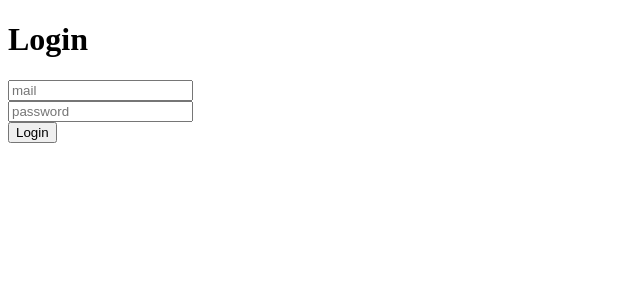
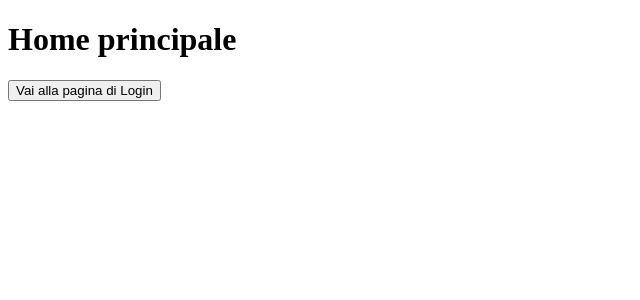
Before and after one commit to GiulianoLonero/WebProject, a React (Create React App) app in the folder frontend/: page / in a window 1280 px wide. Shown: the top 300 px of the page, without its empty margins (0-640 px from the left). Built offline with nearby package versions, Linux system fonts and the light colour scheme.

Commit message:
Added Rerendering logic

```diff
--- a/frontend/package.json
+++ b/frontend/package.json
@@ -11,6 +11,7 @@
     "react": "^19.2.6",
     "react-dom": "^19.2.6",
     "react-icons": "^5.6.0",
+    "react-router-dom": "^7.15.1",
     "react-scripts": "5.0.1",
     "web-vitals": "^2.1.4"
   },
--- a/frontend/src/App.js
+++ b/frontend/src/App.js
@@ -1,11 +1,18 @@
+import React from "react";
 import LoginForm from "./Components/LoginForm/LoginForm";
+import Home from "./Components/Home/Home";
+import { ReactRoute } from "./Components/ReactRouter";
+import { BrowserRouter, Routes, Route, Navigate } from 'react-router-dom';
 
 
 function App() {
   return (
-    <div>
-      <LoginForm />
-    </div>
+    <BrowserRouter>
+      <Routes>
+        <Route path = "/login" element={<LoginForm/>}></Route>
+        <Route path = "/" element={<Home/>}></Route>
+      </Routes>
+    </BrowserRouter>
   );
 }
 
--- /dev/null
+++ b/frontend/src/Components/Home/Home.jsx
@@ -0,0 +1,33 @@
+import React from "react";
+import { useAuth } from "../../hooks/useAuth";
+import { useNavigate } from "react-router-dom";
+
+const Home = function(){
+    const { user, isAuth, logout } = useAuth();
+    const navigate = useNavigate();
+
+    const handleLogout = () => {
+        logout();
+    };
+
+    return(
+        <div>
+            {isAuth ? (
+                <div>
+                    <h1>Pagina di utente loggato</h1>
+                    <p>Sei loggato come: <b>{user?.mail}</b></p>
+                    <button onClick={handleLogout}>Logout</button>
+                </div>
+            ):(
+                <div>
+                    <h1>Home principale</h1>
+                    <button onClick={() => navigate('/login')}>
+                            Vai alla pagina di Login
+                        </button>
+                </div>
+            )}
+        </div>
+    );
+}
+
+export default Home;
--- a/frontend/src/Components/LoginForm/LoginForm.jsx
+++ b/frontend/src/Components/LoginForm/LoginForm.jsx
@@ -2,6 +2,7 @@ import React, { useState } from 'react';
 import "./LoginForm.css";
 import axios from "axios";
 import {useAuth } from "../../hooks/useAuth"
+import { useNavigate } from 'react-router-dom';
 
 
 function InputBox({type, placeholder, value, onChange}) {
@@ -18,7 +19,7 @@ function InputBox({type, placeholder, value, onChange}) {
     );
 }
 
-const handleSubmit = async (e, email, password, setErrorMessage, loginGlobal) => {
+const handleSubmit = async (e, email, password, setErrorMessage, loginGlobal, navigate) => {
     e.preventDefault();
     setErrorMessage("");
     try {
@@ -31,12 +32,15 @@ const handleSubmit = async (e, email, password, setErrorMessage, loginGlobal) =>
                 withCredentials: true
             }
         );
-        const {user, accessToken} = response.data;
+        const accessToken = response.data;
+        const userData = {mail: email};
 
-        loginGlobal(user, accessToken)
+        loginGlobal(userData, accessToken)
         console.log("daje")
+        navigate('/');
 
     } catch(error){
+        console.error(error);
         if (error.response){
             setErrorMessage(error.response.data.message);
         } else {
@@ -49,9 +53,11 @@ const LoginForm = () => {
     const [password, setPassword] = useState("")
     const [errorMessage, setErrorMessage] = useState("")
     const {login} = useAuth();
+    const navigate = useNavigate();
+
     return (
         <div className="wrapper">
-            <form className="form" onSubmit={(e) => handleSubmit(e, email, password, setErrorMessage, login)}>
+            <form className="form" onSubmit={(e) => handleSubmit(e, email, password, setErrorMessage, login, navigate)}>
                 <h1> Login </h1>
                 {errorMessage && <p style={{ color: 'red' }}>{errorMessage}</p>}
                 <InputBox
--- /dev/null
+++ b/frontend/src/Components/ReactRouter.jsx
@@ -0,0 +1,11 @@
+import React from "react";
+import {useAuth} from "../hooks/useAuth";
+import {Navigate} from "react-router-dom";
+
+export const ReactRoute = ({children}) =>{
+    const {isAuth} = useAuth();
+    if (!isAuth) {
+        return <Navigate to="/" replace />;
+    }
+    return children;
+}
```
Also changed, not shown: frontend/src/Components/Home/Home.css (added), 1 other file (tests, documents, lock files or other folders).
